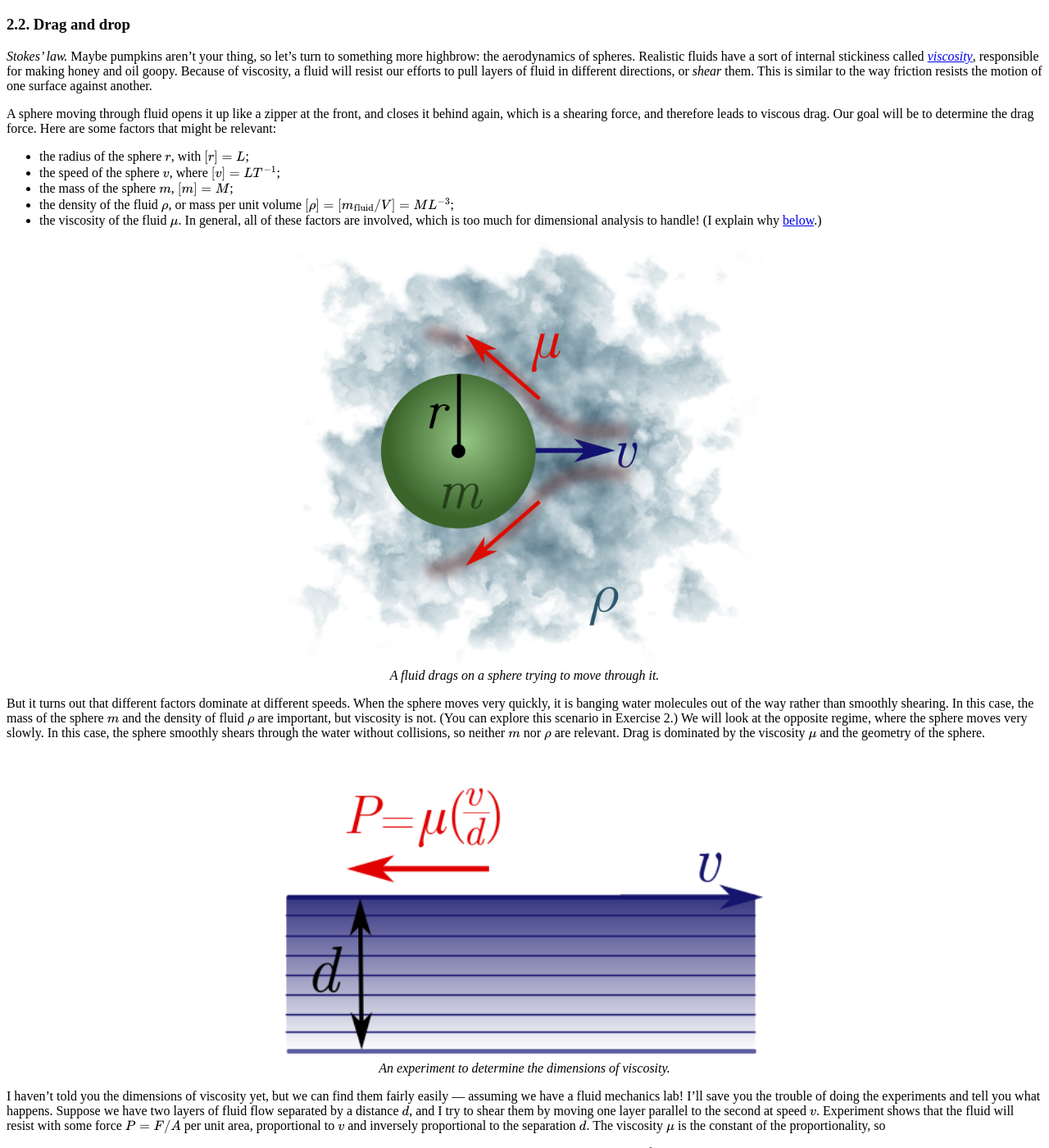
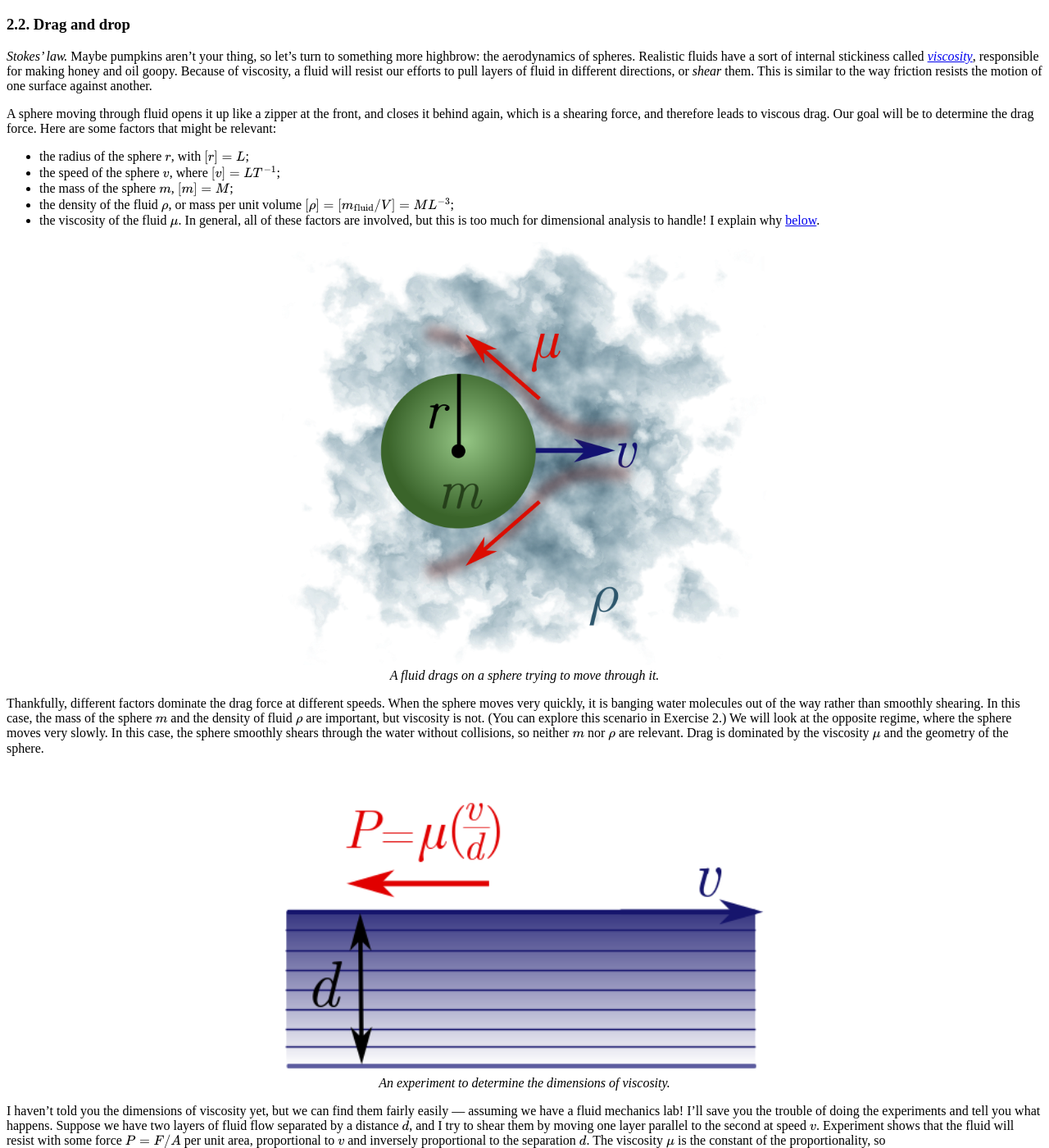
Before and after one commit to hapax/hapax.github.io, a Jekyll site: the page built from _posts/2020-02-24-napkin-hacks.md, in a window 1280 px wide and 1400 px high, scrolled down 6213 px. Shown: the whole window at 82% size. Built offline with Jekyll 4.4.1, drawn with Linux system fonts in a browser that asks for light colours; our own code applies the rules of GitHub Pages for plain Markdown files; formulas are drawn with MathJax 3; a script that is not in the unit is left out.

Commit message:
Update 2020-02-24-napkin-hacks.md

```diff
--- a/_posts/2020-02-24-napkin-hacks.md
+++ b/_posts/2020-02-24-napkin-hacks.md
@@ -365,9 +365,9 @@ Here are some factors that might be relevant:
 - the mass of the sphere $m$, $[m] = M$;
 - the density of the fluid $\rho$, or mass per unit volume $[\rho] = [m_\text{fluid}/V] = ML^{-3}$;
 - the viscosity of the fluid $\mu$.
-In general, all of these factors are involved, which is too much
+In general, all of these factors are involved, but this is too much
 for dimensional analysis to handle!
-(I explain why <a href="#sec-2-4">below</a>.)
+I explain why <a href="#sec-2-4">below</a>.
 
 <figure>
     <div style="text-align:center"><img src
@@ -377,7 +377,7 @@ for dimensional analysis to handle!
 	</div>
 	</figure>
 
-But it turns out that different factors dominate at
+Thankfully, different factors dominate the drag force at
 different speeds.
 When the sphere moves very quickly, it is banging water molecules out
 of the way rather than smoothly shearing. In this case, the mass of
```
